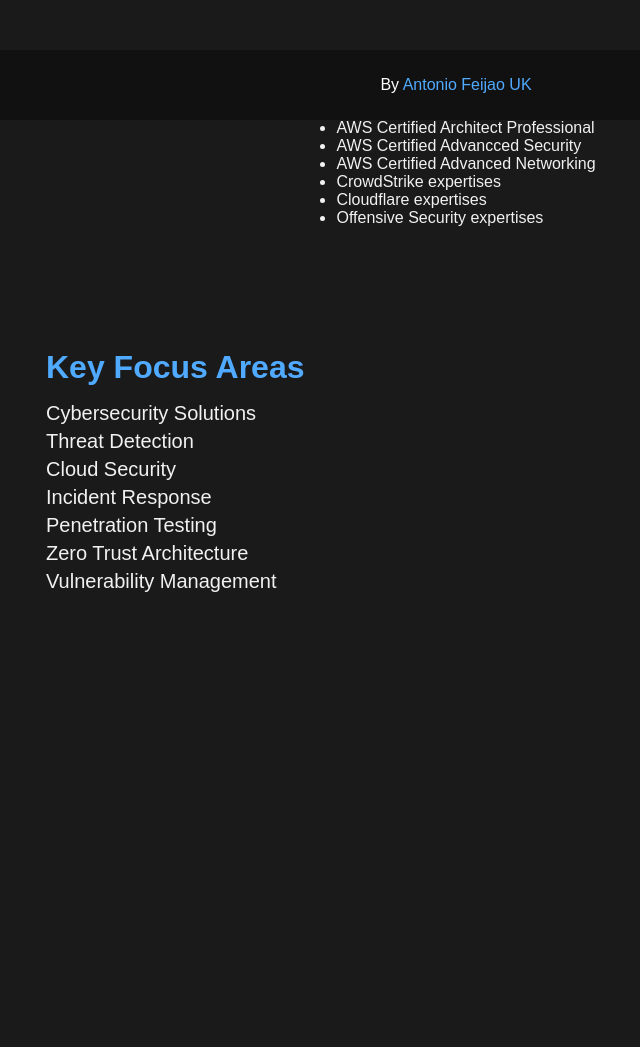
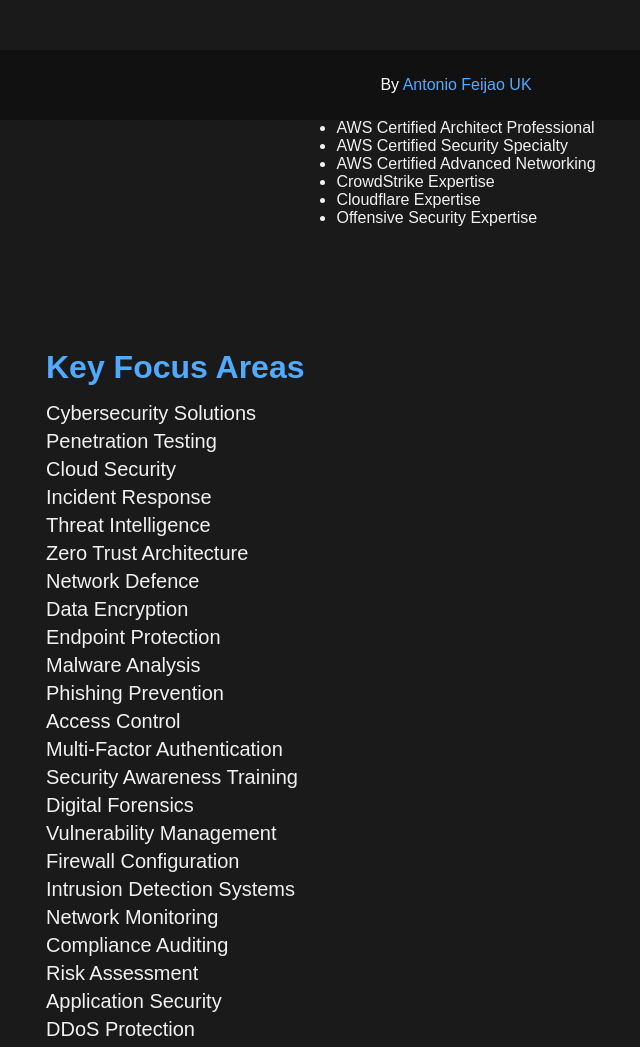
Before and after one commit to AntonioFeijaoUK/www-securitymile-com, a plain HTML site: page docs/index.html in a window 1280 px wide. Shown: the part 680-1727 px from the top of the page, without its empty margins (194-834 px from the left). Before the commit the page ends 1329 px from the top, so only its background shows below. Drawn offline with Linux system fonts and the light colour scheme.

Commit message:
Update index.html

```diff
--- a/docs/index.html
+++ b/docs/index.html
@@ -41,28 +41,20 @@
             <div class="certifications">
                 <ul>
                     <li>AWS Certified Architect Professional</li>
-                    <li>AWS Certified Advancced Security</li>
+                    <li>AWS Certified Security Specialty</li>
                     <li>AWS Certified Advanced Networking</li>
-                    <li>CrowdStrike expertises</li>
-                    <li>Cloudflare expertises</li>
-                    <li>Offensive Security expertises</li>
+                    <li>CrowdStrike Expertise</li>
+                    <li>Cloudflare Expertise</li>
+                    <li>Offensive Security Expertise</li>
                 </ul>
-                <!-- Add more certifications as necessary -->
             </div>
         </section>
 
         <!-- Keywords Section -->
         <section class="keywords-section">
             <h2>Key Focus Areas</h2>
-            <ul class="keywords-list">
-                <li>Cybersecurity Solutions</li>
-                <li>Threat Detection</li>
-                <li>Cloud Security</li>
-                <li>Incident Response</li>
-                <li>Penetration Testing</li>
-                <li>Zero Trust Architecture</li>
-                <li>Vulnerability Management</li>
-                <!-- Add more relevant keywords -->
+            <ul class="keywords-list" id="keywords-list">
+                <!-- Keywords will be dynamically populated here -->
             </ul>
         </section>
 
```
